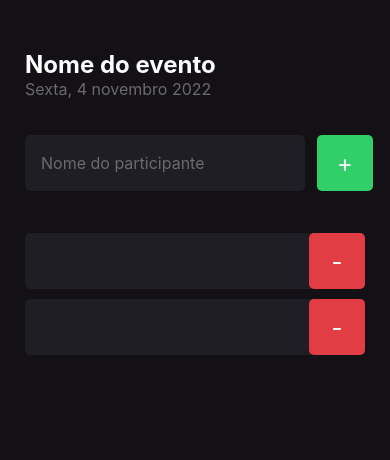
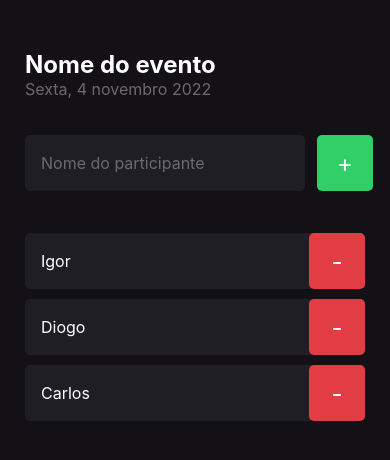
Before and after one commit to santanaIgot/my-app, a React Native app: screen / in a window 390 px wide. Shown: the top 460 px of the page. Built offline with nearby package versions, Linux system fonts and the light colour scheme.

Commit message:
[FEAT] - FUNCTION REMOVE

```diff
--- a/src/screens/Home/index.tsx
+++ b/src/screens/Home/index.tsx
@@ -5,6 +5,10 @@ import { Participant } from "../../components/Participant";
 export function Home() {
   function handleParticipantAdd() {
     alert('adicionado')
+  }
+
+  function handleParticipantRemove(name:string) {
+    alert(`Voce removeu o participante ${name}`)
   }
   return(
     <View style={styles.container}>
@@ -25,8 +29,10 @@ export function Home() {
         </TouchableOpacity>
      </View>
 
-     <Participant/>
-     <Participant/>
+     <Participant name="Igor" onRemove={()=> handleParticipantRemove("Igor")}/>
+     <Participant name="Diogo" onRemove={()=> handleParticipantRemove("Diogo")}/>
+     <Participant name="Carlos" onRemove={()=> handleParticipantRemove("Carlos")}/>
+
 
     </View>
 
```
